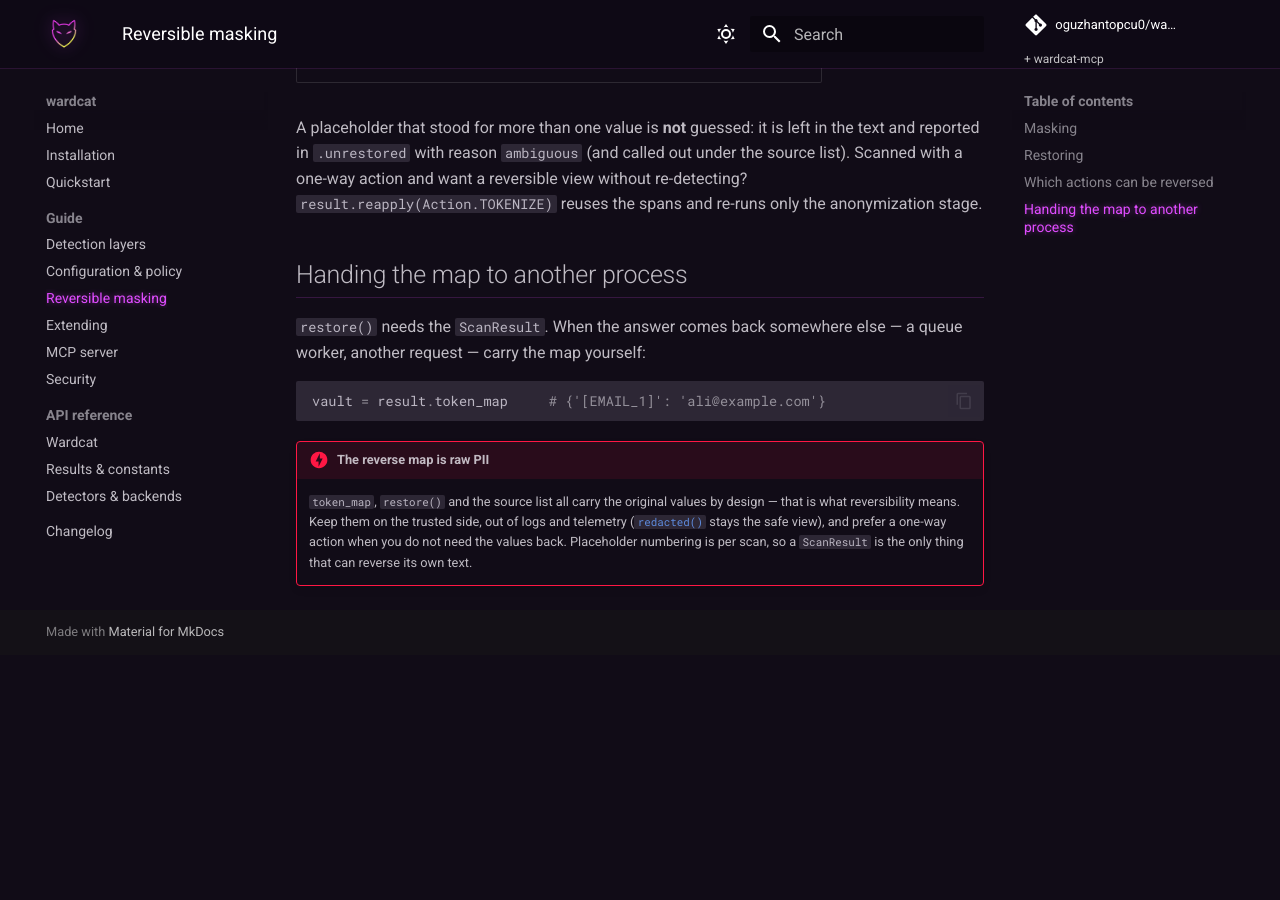
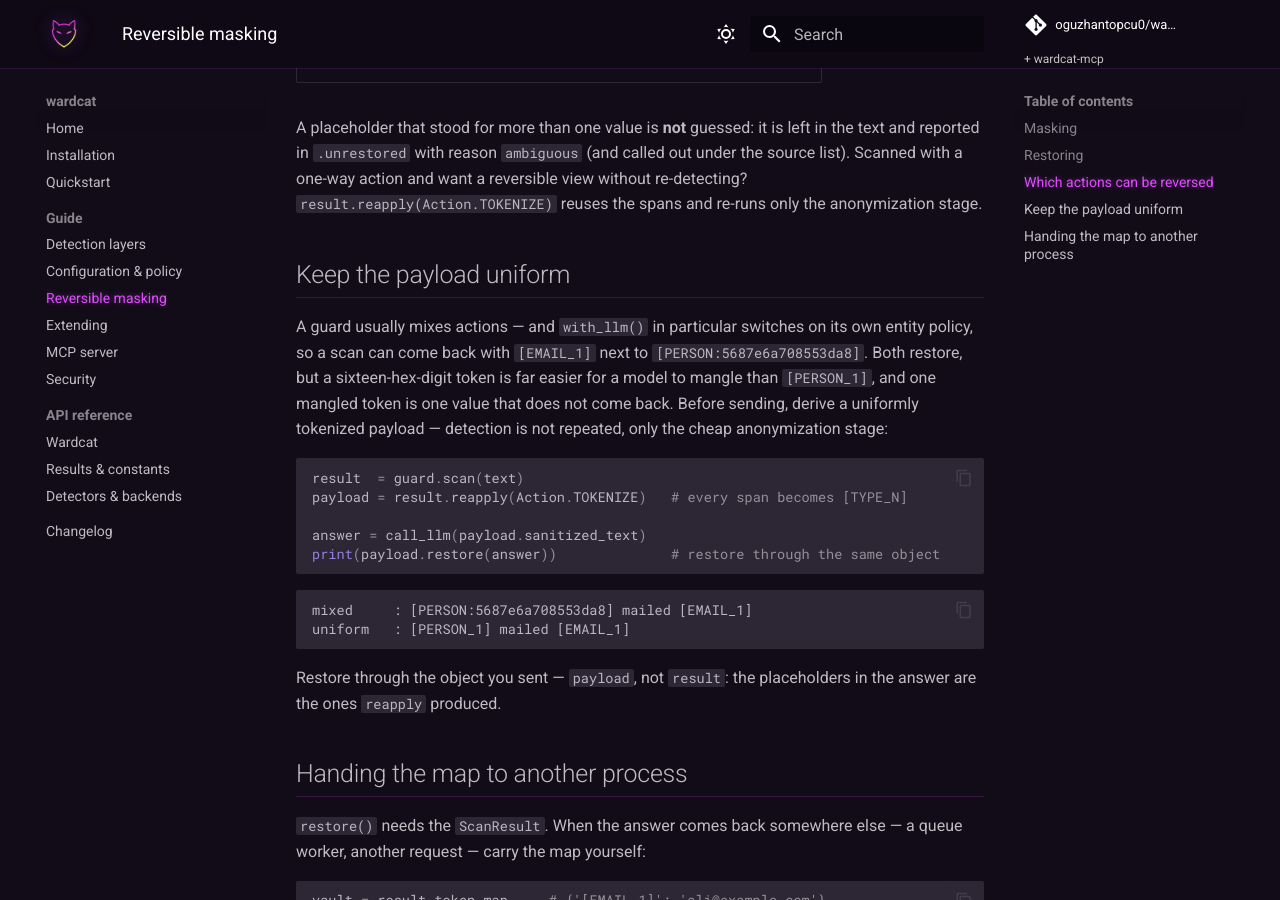
Before and after one commit to oguzhantopcu0/wardcat, an MkDocs documentation site: the page built from docs/guide/reversible.md, in a window 1280 px wide and 900 px high, scrolled down 2079 px. Built offline with MkDocs 1.6.1 and Material for MkDocs 9.7.7, drawn with Linux system fonts in a browser that asks for light colours; comment, search, counter and statistics services are not loaded; before the commit the page ends 2734 px from its top, so only the background shows below that.

Commit message:
docs: recommend a uniformly tokenized payload for the round trip
A guard usually mixes actions, and with_llm() switches on its own entity policy,
so a scan can come back with [EMAIL_1] next to [PERSON:5687e6a708553da8]. Both
restore, but a sixteen-hex-digit token is far easier for a model to mangle than
[PERSON_1], and one mangled token is one value that does not come back.
reapply(Action.TOKENIZE) makes the whole payload uniform without re-detecting —
documented in the README and the reversible-masking guide, with the note to
restore through the object that was sent.

````diff
--- a/docs/guide/reversible.md
+++ b/docs/guide/reversible.md
@@ -89,6 +89,31 @@
 without re-detecting? `result.reapply(Action.TOKENIZE)` reuses the spans and
 re-runs only the anonymization stage.
 
+## Keep the payload uniform
+
+A guard usually mixes actions — and `with_llm()` in particular switches on its own
+entity policy, so a scan can come back with `[EMAIL_1]` next to
+`[PERSON:5687e6a708553da8]`. Both restore, but a sixteen-hex-digit token is far
+easier for a model to mangle than `[PERSON_1]`, and one mangled token is one value
+that does not come back. Before sending, derive a uniformly tokenized payload —
+detection is not repeated, only the cheap anonymization stage:
+
+```python
+result  = guard.scan(text)
+payload = result.reapply(Action.TOKENIZE)   # every span becomes [TYPE_N]
+
+answer = call_llm(payload.sanitized_text)
+print(payload.restore(answer))              # restore through the same object
+```
+
+```text
+mixed     : [PERSON:5687e6a708553da8] mailed [EMAIL_1]
+uniform   : [PERSON_1] mailed [EMAIL_1]
+```
+
+Restore through the object you sent — `payload`, not `result`: the placeholders in
+the answer are the ones `reapply` produced.
+
 ## Handing the map to another process
 
 `restore()` needs the `ScanResult`. When the answer comes back somewhere else —
````
Also changed, not shown: README.md (+11 -0 lines).
